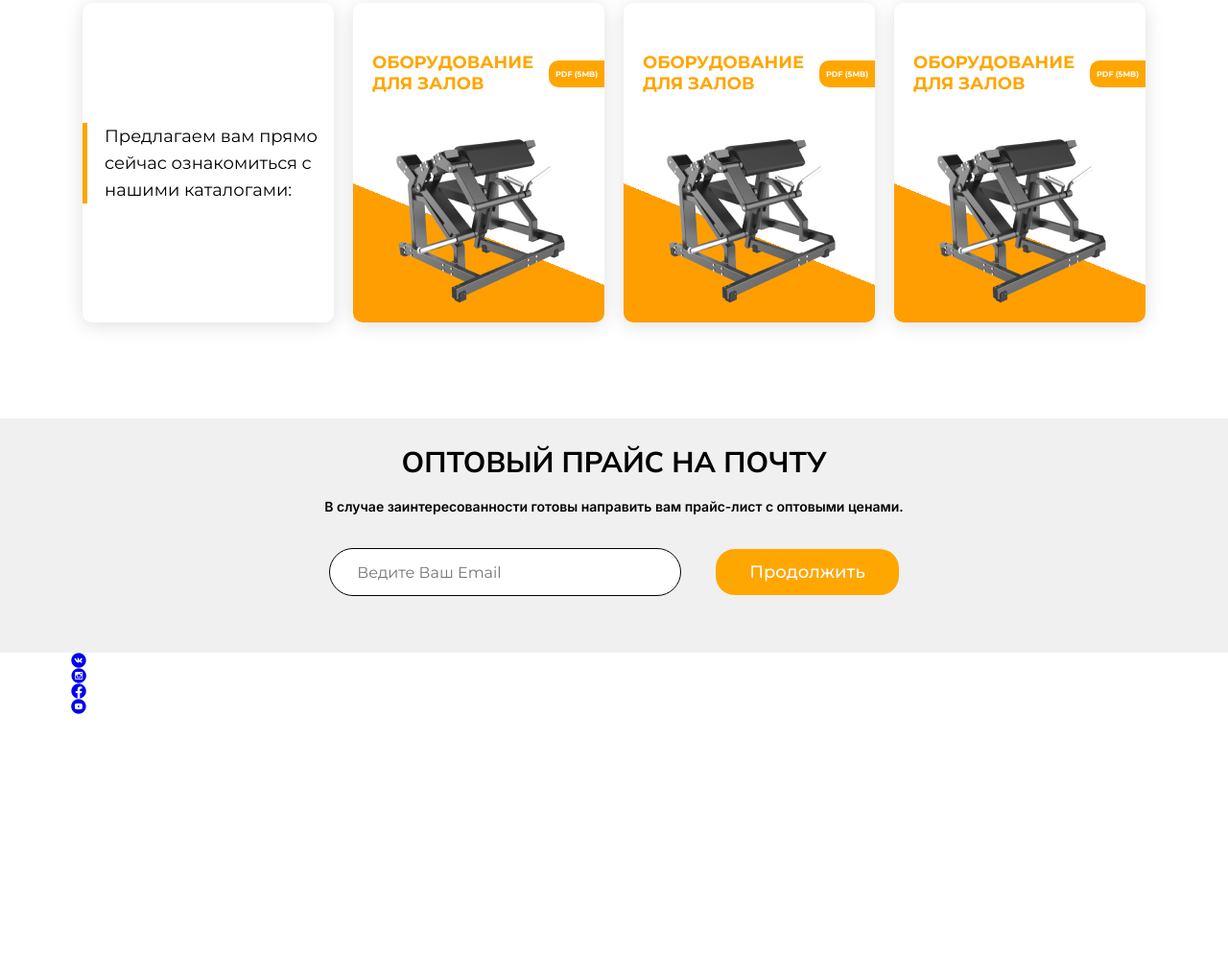
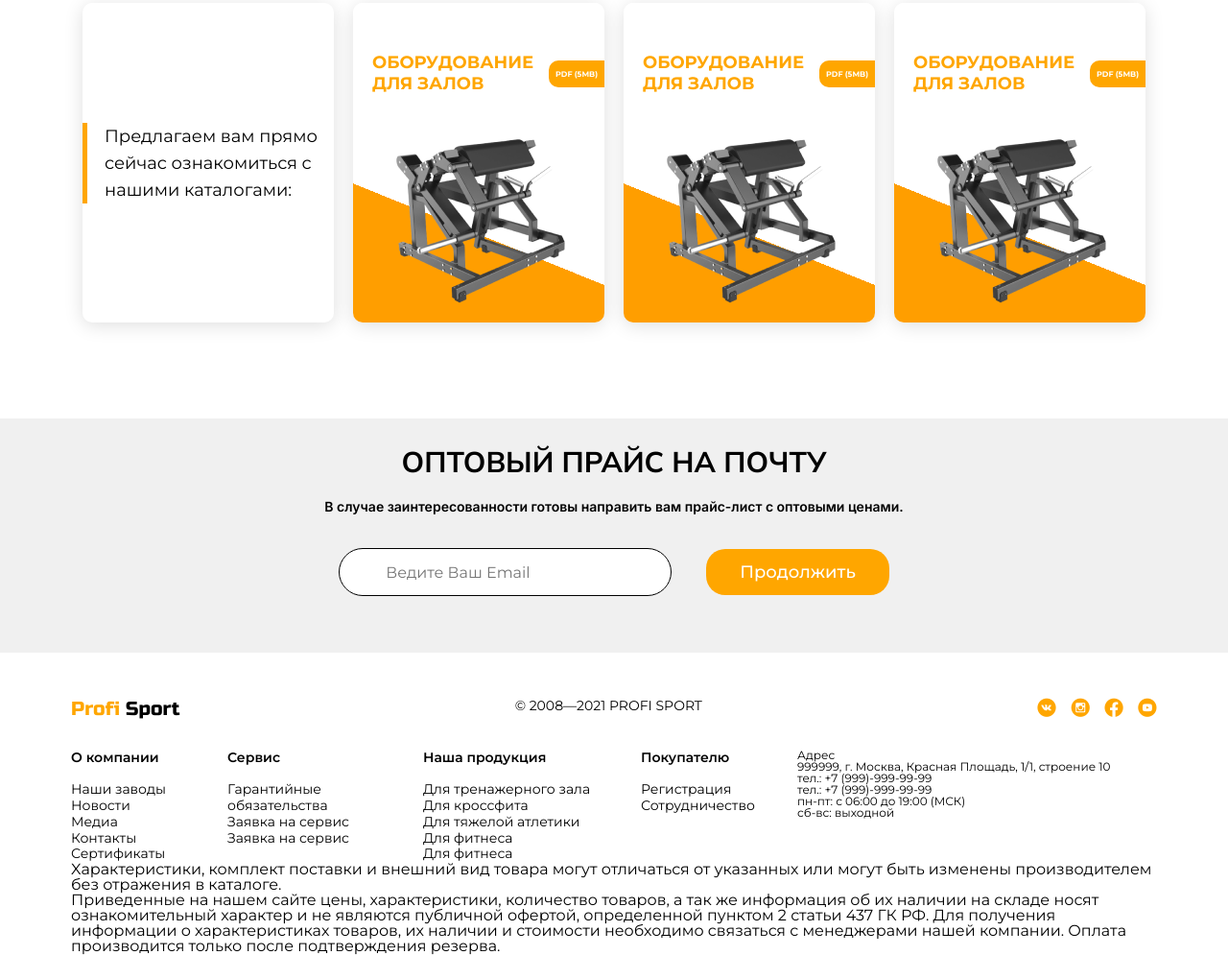
Before and after one commit to iDestar/practice-layout-9, a website built with webpack: page src/index.html in a window 1280 px wide. Shown: the part 3636-4631 px from the top of the page at 96% size. Before the commit the page ends 4380 px from the top, so only its background shows below. Built offline with nearby package versions, Linux system fonts and the light colour scheme.

Commit message:
footer top/middle

```diff
--- a/src/index.html
+++ b/src/index.html
@@ -352,9 +352,10 @@
     <footer class="page-footer container">
       <div class="footer-top">
         <div class="footer-top__logo">
-
+          <span class="footer-top__logo-first">Profi</span>
+          <span class="footer-top__logo-second">Sport</span>
         </div>
-        <div class="footer-top__copyr"></div>
+        <div class="footer-top__copyr">&#169;&nbsp;2008—2021 PROFI SPORT</div>
         <ul class="footer-top__social-list social-list">
           <li class="social-list__item"><a href="#" class="social-list__link _icon-vk"></a></li>
           <li class="social-list__item"><a href="#" class="social-list__link _icon-inst"></a></li>
@@ -362,6 +363,69 @@
           <li class="social-list__item"><a href="#" class="social-list__link _icon-youtube"></a></li>
         </ul>
       </div>
+      <div class="footer-middle__block middle-block">
+        <div class="middle-block__column">
+         <ul class="middle-block__about-list about-list">
+          <li class="about-list__item"><a href="#" class="about-list__link">О&nbsp;компании</a></li>
+          <li class="about-list__item"><a href="#" class="about-list__link">Наши заводы</a></li>
+          <li class="about-list__item"><a href="#" class="about-list__link">Новости</a></li>
+          <li class="about-list__item"><a href="#" class="about-list__link">Медиа</a></li>
+          <li class="about-list__item"><a href="#" class="about-list__link">Контакты</a></li>
+          <li class="about-list__item"><a href="#" class="about-list__link">Сертификаты</a></li>
+        </ul>
+       </div>
+       <div class="middle-block__column">
+        <ul class="middle-block__service-list service-list">
+          <li class="service-list__item"><a href="#" class="service-list__link">Сервис</a></li>
+         <li class="service-list__item"><a href="#" class="service-list__link">Гарантийные обязательства</a></li>
+         <li class="service-list__item"><a href="#" class="service-list__link">Заявка на сервис</a></li>
+         <li class="service-list__item"><a href="#" class="service-list__link">Заявка на сервис</a></li>
+       </ul>
+      </div>
+      <div class="middle-block__column">
+        <ul class="middle-block__production-list production-list">
+         <li class="production-list__item"><a href="#" class="production-list__link">Наша продукция</a></li>
+         <li class="production-list__item"><a href="#" class="production-list__link">Для тренажерного зала
+        </a></li>
+         <li class="production-list__item"><a href="#" class="production-list__link">Для кроссфита
+
+        </a></li>
+         <li class="production-list__item"><a href="#" class="production-list__link">Для тяжелой атлетики
+        </a></li>
+         <li class="production-list__item"><a href="#" class="production-list__link">Для фитнеса
+        </a></li>
+        <li class="production-list__item"><a href="#" class="production-list__link">Для фитнеса
+        </a></li>
+       </ul>
+      </div>
+      <div class="middle-block__column">
+        <ul class="middle-block__client-list client-list">
+         <li class="client-list__item"><a href="#" class="client-list__link">Покупателю</a></li>
+         <li class="client-list__item"><a href="#" class="client-list__link">Регистрация</a></li>
+         <li class="client-list__item"><a href="#" class="client-list__link">Сотрудничество</a></li>
+       </ul>
+      </div>
+      <div class="middle-block__column">
+        <ul class="middle-block__adress-list adress-list">
+         <li class="adress-list__item"><a href="#" class="adress-list__link">Адреc</a></li>
+         <li class="adress-list__item"><a href="#" class="adress-list__link">999999, г. Москва, Красная Площадь, 1/1, строение 10</a></li>
+         <li class="adress-list__item"><a href="#" class="adress-list__link">тел.: +7 (999)-999-99-99
+        </a></li>
+         <li class="adress-list__item"><a href="#" class="adress-list__link">тел.: +7 (999)-999-99-99
+        </a></li>
+         <li class="adress-list__item"><a href="#" class="adress-list__link">пн-пт: с 06:00 до 19:00 (МСК)
+        </a></li>
+        <li class="adress-list__item"><a href="#" class="adress-list__link">сб-вс: выходной
+        </a></li>
+       </ul>
+      </div>
+      </div>
+      <div class="footer__bottom bottom-footer">
+        <p class="bottom-footer__first-text">Xарактеристики, комплект поставки и внешний вид товара могут отличаться от указанных или могут быть изменены производителем без отражения в каталоге.
+        </p>
+        <p class="bottom-footer__second-text">  Приведенные на нашем сайте цены, характеристики, количество товаров, а так же информация об их наличии на складе носят ознакомительный характер и не являются публичной офертой, определенной пунктом 2 статьи 437 ГК РФ. Для получения информации о характеристиках товаров, их наличии и стоимости необходимо связаться с менеджерами нашей компании.
+          Оплата производится только после подтверждения резерва.</p>
+      </div>
     </footer>
     <script src="https://unpkg.com/swiper@7/swiper-bundle.min.js"></script>
   </body>
--- a/src/styles/contacts.scss
+++ b/src/styles/contacts.scss
@@ -69,17 +69,19 @@
   &__input {
     outline: none;
     min-height: 50px;
-    width: 367px;
+    width: 347px;
     border: 1px solid $mainColor;
     border-radius: 25px;
     margin-bottom: 25px;
     margin-right: 36px;
+    padding-left: 20px;
     &::placeholder {
       padding-left: 28px;
     }
     @media (max-width: $md4+px) {
-      width: 272px;
+      width: 252px;
       margin-right: 0;
+      padding-left: 0;
       &::placeholder {
         padding-left: 0;
         text-align: center;
@@ -99,5 +101,12 @@
     color: #ffffff;
     border-radius: 20px;
     margin-bottom: 25px;
+    transition: all 0.3s ease 0s;
+    @media (any-hover: hover) {
+      &:hover {
+        background-color: #f3af41;
+        color: $mainColor;
+      }
+    }
   }
 }
--- /dev/null
+++ b/src/styles/footer.scss
@@ -0,0 +1,195 @@
+@import 'variables.scss';
+@import 'mixins.scss';
+
+.page-footer {
+  @include adaptiv-value('padding-top', 47, 32, 1);
+}
+
+.footer-top {
+  display: flex;
+  justify-content: space-between;
+  margin-bottom: 30px;
+  @media (max-width: $md4+px) {
+    flex-direction: column;
+    justify-content: space-between;
+    align-items: center;
+    min-height: 80px;
+  }
+  // .footer-top__logo
+
+  &__logo {
+    font-family: $fontRusso;
+    font-size: 20px;
+    line-height: 24px;
+  }
+
+  // .footer-top__log-first
+
+  &__logo-first {
+    color: $orangeColor;
+  }
+
+  // .footer-top__log-second
+
+  &__logo-second {
+    color: $mainColor;
+  }
+
+  // .footer-top__copyr
+
+  &__copyr {
+    @include adaptiv-value('font-size', 14, 10, 1);
+    line-height: 120%;
+    font-weight: 400;
+  }
+
+  // .footer-top__social-list
+
+  &__social-list {
+  }
+}
+.social-list {
+  display: flex;
+
+  // .social-list__item
+
+  &__item {
+    &:not(:last-child) {
+      margin-right: 15px;
+    }
+  }
+
+  // .social-list__link
+
+  &__link {
+    &::before {
+      font-size: 20px;
+      color: $orangeColor;
+    }
+  }
+}
+
+.footer-middle {
+  // .footer-middle__block
+
+  &__block {
+  }
+}
+.middle-block {
+  display: grid;
+  grid-template-columns: repeat(auto-fill, 120px 161px 184px 120px 342px);
+
+  grid-gap: 43px;
+  @media (max-width: $md3+px) {
+    text-align: center;
+    align-items: center;
+    justify-content: center;
+  }
+
+  // .middle-block__column
+  &__column {
+  }
+
+  // .middle-block__about-list
+
+  &__about-list {
+    @extend %footer__list;
+  }
+
+  // .middle-block__service-list
+
+  &__service-list {
+    @extend %footer__list;
+  }
+
+  // .middle-block__production-list
+
+  &__production-list {
+    @extend %footer__list;
+  }
+
+  // .middle-block__client-list
+
+  &__client-list {
+    @extend %footer__list;
+  }
+
+  // .middle-block__adress-list
+
+  &__adress-list {
+    font-size: 12px;
+  }
+}
+.about-list {
+  // .about-list__item
+
+  &__item {
+  }
+
+  // .about-list__link
+
+  &__link {
+  }
+}
+.service-list {
+  // .service-list__item
+
+  &__item {
+  }
+
+  // .service-list__link
+
+  &__link {
+  }
+}
+.production-list {
+  // .production-list__item
+
+  &__item {
+  }
+
+  // .production-list__link
+
+  &__link {
+  }
+}
+.client-list {
+  // .client-list__item
+
+  &__item {
+  }
+
+  // .client-list__link
+
+  &__link {
+  }
+}
+.adress-list {
+  // .adress-list__item
+
+  &__item {
+  }
+
+  // .adress-list__link
+
+  &__link {
+    color: $mainColor;
+  }
+}
+.footer {
+  // .footer__bottom
+
+  &__bottom {
+  }
+}
+.bottom-footer {
+  // .bottom-footer__first-text
+
+  &__first-text {
+  }
+
+  // .bottom-footer__second-text
+
+  &__second-text {
+  }
+}
--- a/src/styles/main.scss
+++ b/src/styles/main.scss
@@ -11,6 +11,7 @@
 @use 'about';
 @use 'second-catalog';
 @use 'contacts';
+@use 'footer';
 @import 'variables';
 
 .container {
--- a/src/styles/mixins.scss
+++ b/src/styles/mixins.scss
@@ -66,3 +66,19 @@
     }
   }
 }
+
+%footer__list {
+  li:first-of-type {
+    font-size: 14px;
+    font-weight: 600;
+    line-height: 120%;
+    margin-bottom: 16px;
+  }
+  li {
+    font-size: 14px;
+    line-height: 120%;
+  }
+  a {
+    color: $mainColor;
+  }
+}
```
